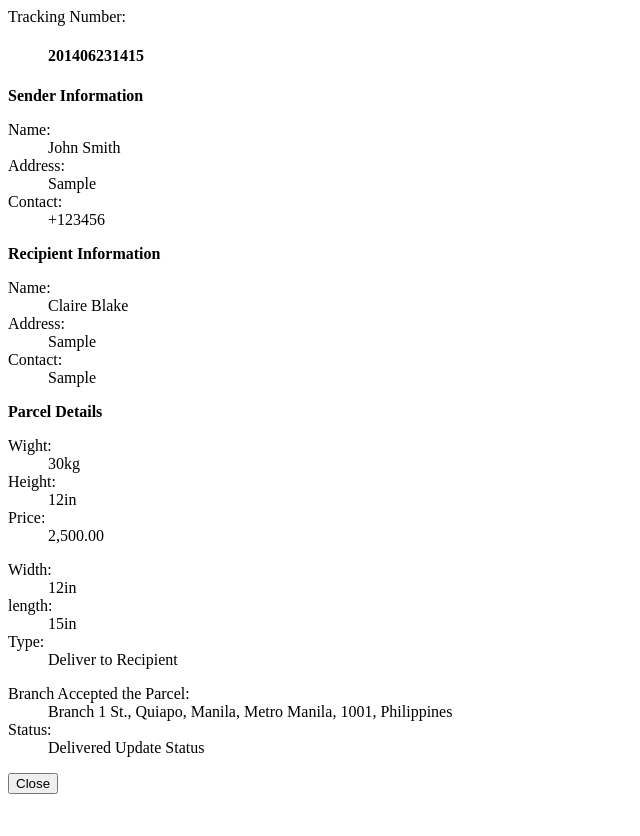
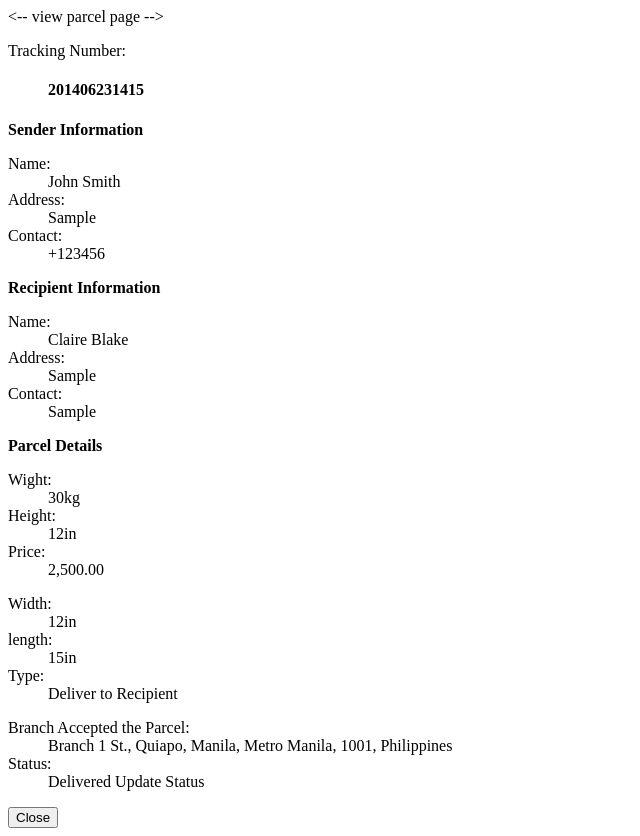
Before and after one commit to garg-deepanshi/Courier_Servise_Management, a PHP site: page /view_parcel.php?id=1 in a window 1280 px wide. Shown: the whole page, without its empty margins (0-640 px from the left). Before the commit the page ends 794 px from the top, so only its background shows below. Run offline with PHP 8.4, Linux system fonts and the light colour scheme; data comes from the database, SQL or seed files in the repository.

Commit message:
Update view_parcel.php

```diff
--- a/view_parcel.php
+++ b/view_parcel.php
@@ -1,3 +1,4 @@
+<-- view parcel page -->
 <?php
 include 'db_connect.php';
 $qry = $conn->query("SELECT * FROM parcels where id = ".$_GET['id'])->fetch_array();
```
